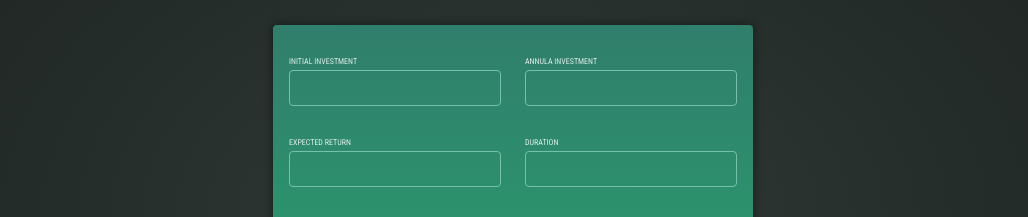
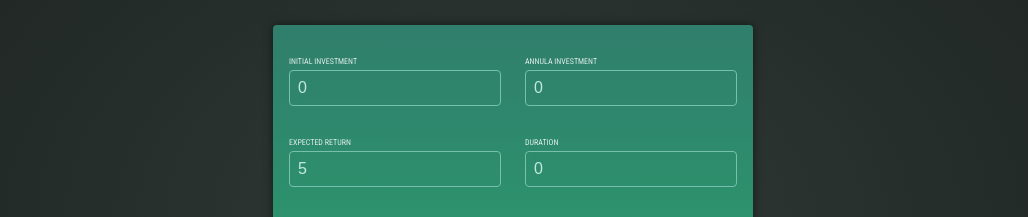
Before and after one commit to mustafa-mahmoud-elsaid/investment-project-angular, an Angular app: page / in a window 1280 px wide. Shown: the part 201-418 px from the top of the page, without its empty margins (127-1155 px from the left). Built offline with nearby package versions, Linux system fonts and the light colour scheme.

Commit message:
2 way binding implement in user-input-form

```diff
--- a/src/app/user-input/user-input.component.html
+++ b/src/app/user-input/user-input.component.html
@@ -2,24 +2,25 @@
     <div class="input-group">
         <p>
             <label for="initial-investment">Initial Investment</label>
-            <input id="initial-investment" type="number">
+            <input id="initial-investment" name="initial-investment" type="number"
+                [(ngModel)]="enteredInitialInvestment">
         </p>
         <p>
             <label for="annual-investment">Annula Investment</label>
-            <input id="annual-investment" type="number">
+            <input id="annual-investment" name="annual-investment" type="number" [(ngModel)]="enteredAnnualInvestment">
         </p>
     </div>
     <div class="input-group">
         <p>
             <label for="expected-return">Expected Return</label>
-            <input id="expected-return" type="number">
+            <input id="expected-return" name="expected-return" type="number" [(ngModel)]="enteredExpectedReturn">
         </p>
         <p>
             <label for="duration">Duration</label>
-            <input id="duration" type="number">
+            <input id="duration" name="duration" type="number" [(ngModel)]="enteredDuration">
         </p>
     </div>
     <p>
-        <button type="submit">Calculate</button>
+        <button>Calculate</button>
     </p>
 </form>
--- a/src/app/user-input/user-input.component.ts
+++ b/src/app/user-input/user-input.component.ts
@@ -1,5 +1,11 @@
-import { Component } from '@angular/core';
+import { Component, EventEmitter, Output } from '@angular/core';
 import { FormsModule } from '@angular/forms';
+interface InvestmentModel {
+  initialInvestment: number;
+  annualInvestment: number;
+  expectedInvestment: number;
+  duration: number;
+}
 
 @Component({
   selector: 'app-user-input',
@@ -9,8 +15,17 @@ import { FormsModule } from '@angular/forms';
   styleUrl: './user-input.component.css',
 })
 export class UserInputComponent {
-  enteredName: string = '';
-  enteredId: string = '';
-  enteredAmount = 0;
-  onSubmit() {}
+  enteredInitialInvestment = '0';
+  enteredAnnualInvestment = '0';
+  enteredExpectedReturn = '5';
+  enteredDuration = '0';
+  @Output() submit = new EventEmitter<InvestmentModel>();
+  onSubmit() {
+    this.submit.emit({
+      initialInvestment: +this.enteredInitialInvestment,
+      annualInvestment: +this.enteredAnnualInvestment,
+      expectedInvestment: +this.enteredExpectedReturn,
+      duration: +this.enteredDuration,
+    });
+  }
 }
```
